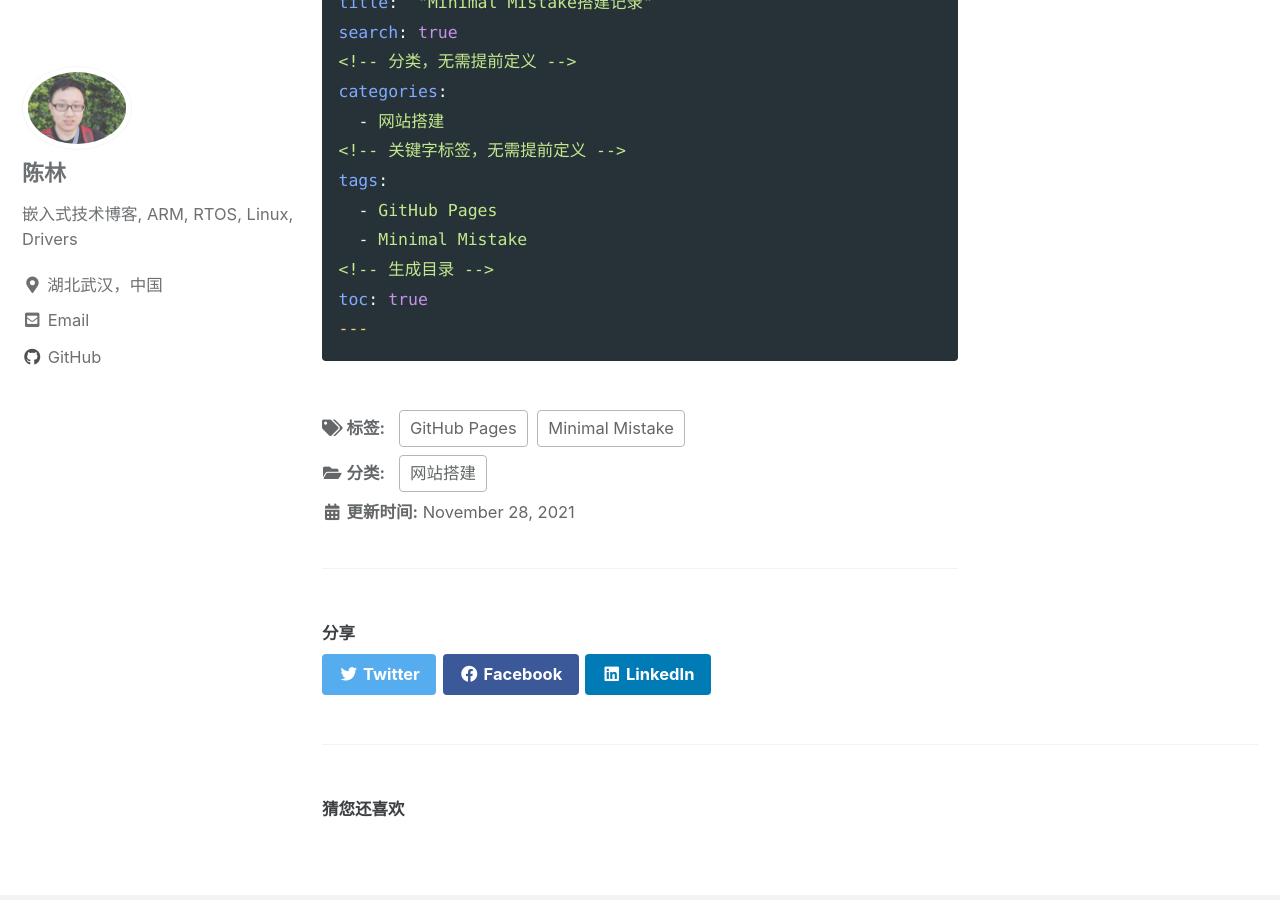
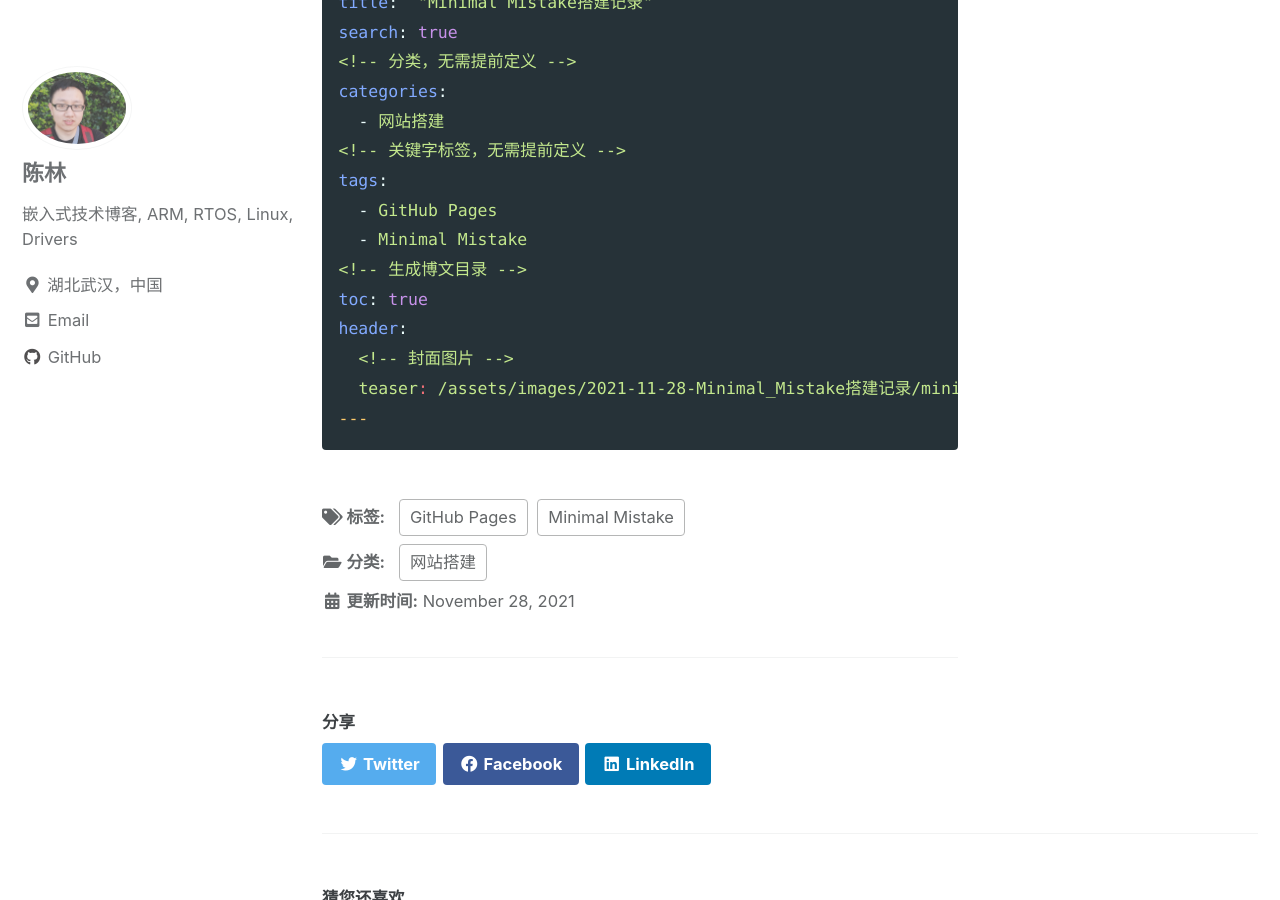
Before and after one commit to chenlinee/chenlinee.github.io, a Jekyll site: the page built from _posts/2021-11-28-Minimal Mistake搭建记录.md, in a window 1280 px wide and 900 px high, scrolled down 1447 px. Built offline with Jekyll 4.4.1, drawn with Linux system fonts in a browser that asks for light colours; cached includes are drawn as plain includes.

Commit message:
post update: 添加博文封面图片

````diff
--- a/_posts/2021-11-28-Minimal Mistake搭建记录.md
+++ b/_posts/2021-11-28-Minimal Mistake搭建记录.md
@@ -7,6 +7,8 @@ tags:
   - GitHub Pages
   - Minimal Mistake
 toc: true
+header:
+  teaser: /assets/images/2021-11-28-Minimal_Mistake搭建记录/minimal-mistakes-jekyll-theme.webp
 ---
 
 ## Github Pages
@@ -40,7 +42,10 @@ categories:
 tags:
   - GitHub Pages
   - Minimal Mistake
-<!-- 生成目录 -->
+<!-- 生成博文目录 -->
 toc: true
+header:
+  <!-- 封面图片 -->
+  teaser: /assets/images/2021-11-28-Minimal_Mistake搭建记录/minimal-mistakes-jekyll-theme.webp
 ---
 ```
````
Also changed, not shown: assets/images/2021-11-28-Minimal_Mistake搭建记录/minimal-mistakes-jekyll-theme.webp (added).
